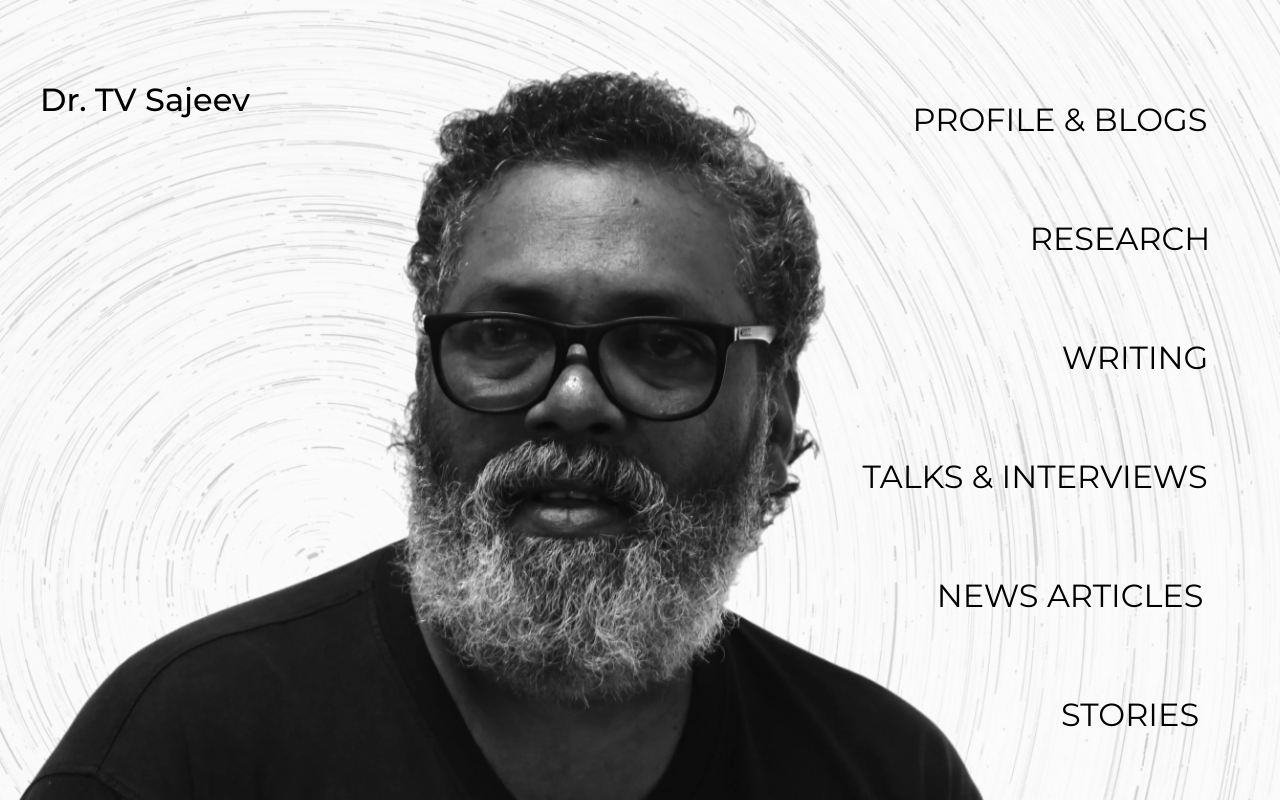
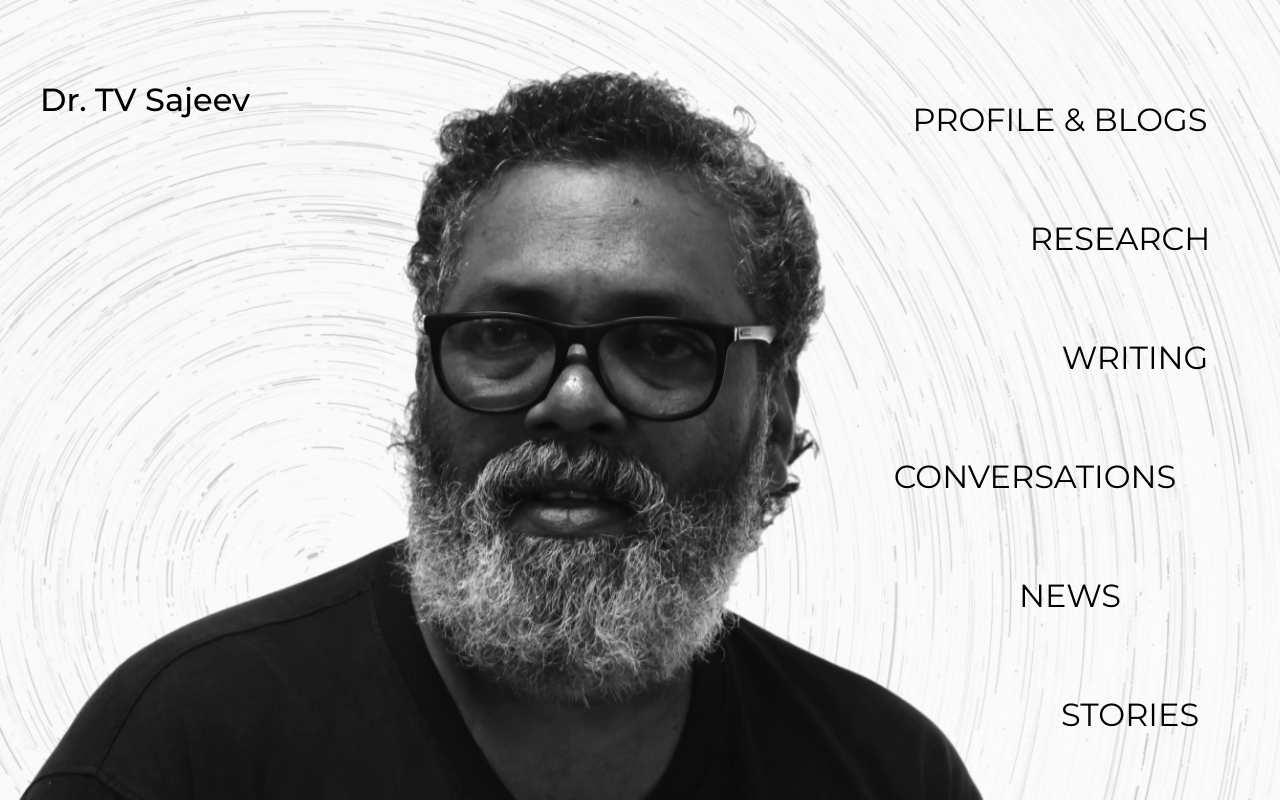
Before and after one commit to theinfinox/tvsajeev, a plain HTML site: page index.html in a window 1280 px wide. Shown: the top 800 px of the page. Drawn offline with Linux system fonts and the light colour scheme.

Commit message:
Update index.html

```diff
--- a/index.html
+++ b/index.html
@@ -24,8 +24,8 @@
         <a href="https://portfolio.tvsajeev.com" class="nav-button nav-button-0">PROFILE & BLOGS</a>
         <a href="https://www.researchgate.net/profile/T-V-Sajeev/" target="_blank" class="nav-button nav-button-1">RESEARCH</a>
         <a href="https://portfolio.tvsajeev.com/writings" class="nav-button nav-button-2">WRITING</a>
-        <a href="https://portfolio.tvsajeev.com/videos/" class="nav-button nav-button-3">TALKS & INTERVIEWS</a>
-        <a href="https://portfolio.tvsajeev.com/news/" class="nav-button nav-button-4">NEWS ARTICLES</a>
+        <a href="https://portfolio.tvsajeev.com/videos/" class="nav-button nav-button-3">CONVERSATIONS</a>
+        <a href="https://portfolio.tvsajeev.com/news/" class="nav-button nav-button-4">NEWS</a>
         <a href="https://portfolio.tvsajeev.com/podcasts/" class="nav-button nav-button-5">STORIES</a>
     </nav>
 
@@ -34,8 +34,8 @@
         <a href="https://www.researchgate.net/profile/T-V-Sajeev/" target="_blank" class="dropdown-item">RESEARCH</a>
         <a href="https://portfolio.tvsajeev.com" class="dropdown-item">PROFILE & BLOGS</a>
         <a href="https://portfolio.tvsajeev.com/writings" class="dropdown-item">WRITING</a>
-        <a href="https://portfolio.tvsajeev.com/videos/" class="dropdown-item">TALKS & INTERVIEWS</a>
-        <a href="https://portfolio.tvsajeev.com/news/" class="dropdown-item">NEWS ARTICLES</a>
+        <a href="https://portfolio.tvsajeev.com/videos/" class="dropdown-item">CONVERSATIONS</a>
+        <a href="https://portfolio.tvsajeev.com/news/" class="dropdown-item">NEWS</a>
         <a href="https://portfolio.tvsajeev.com/podcasts/" class="dropdown-item">STORIES</a>
 
     </nav>
```
